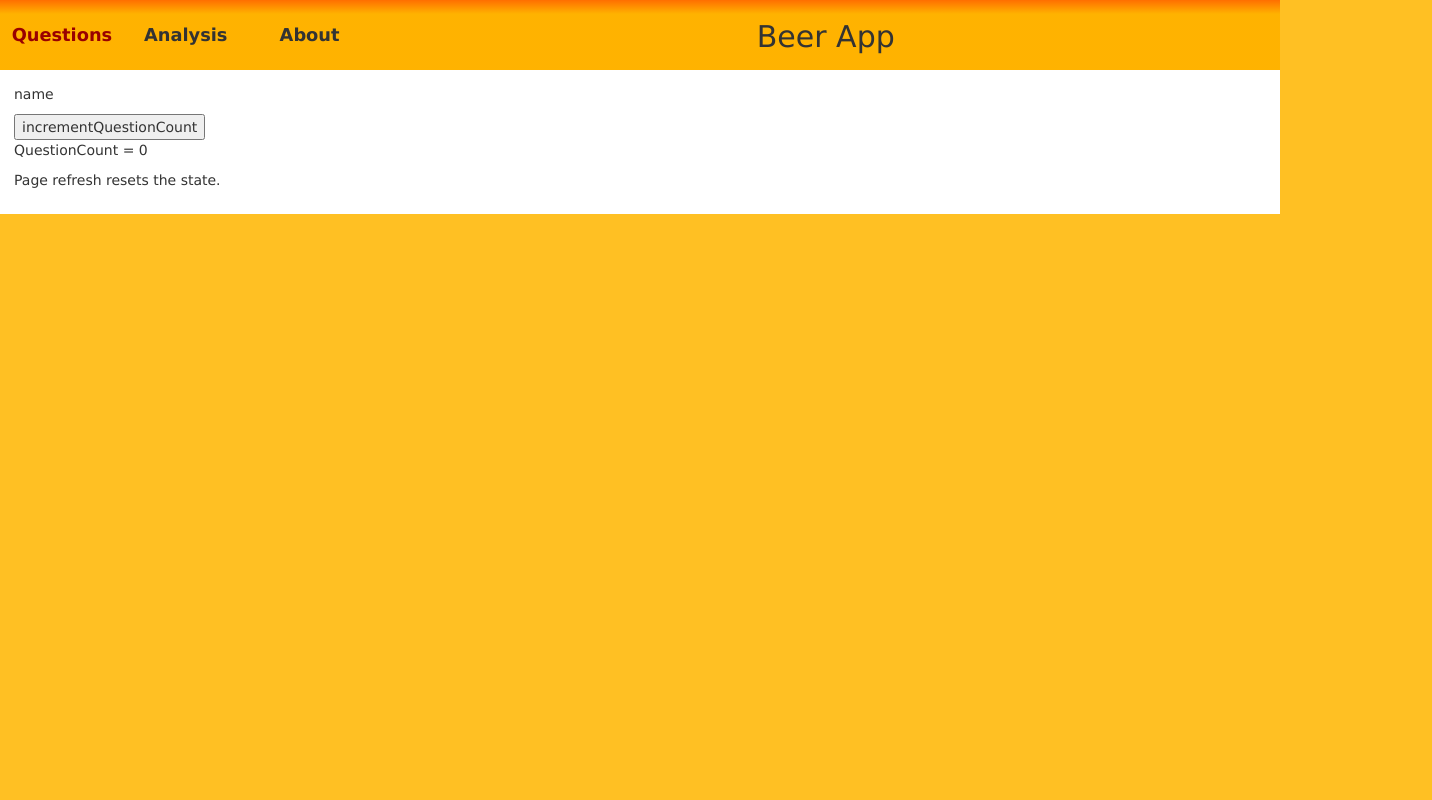
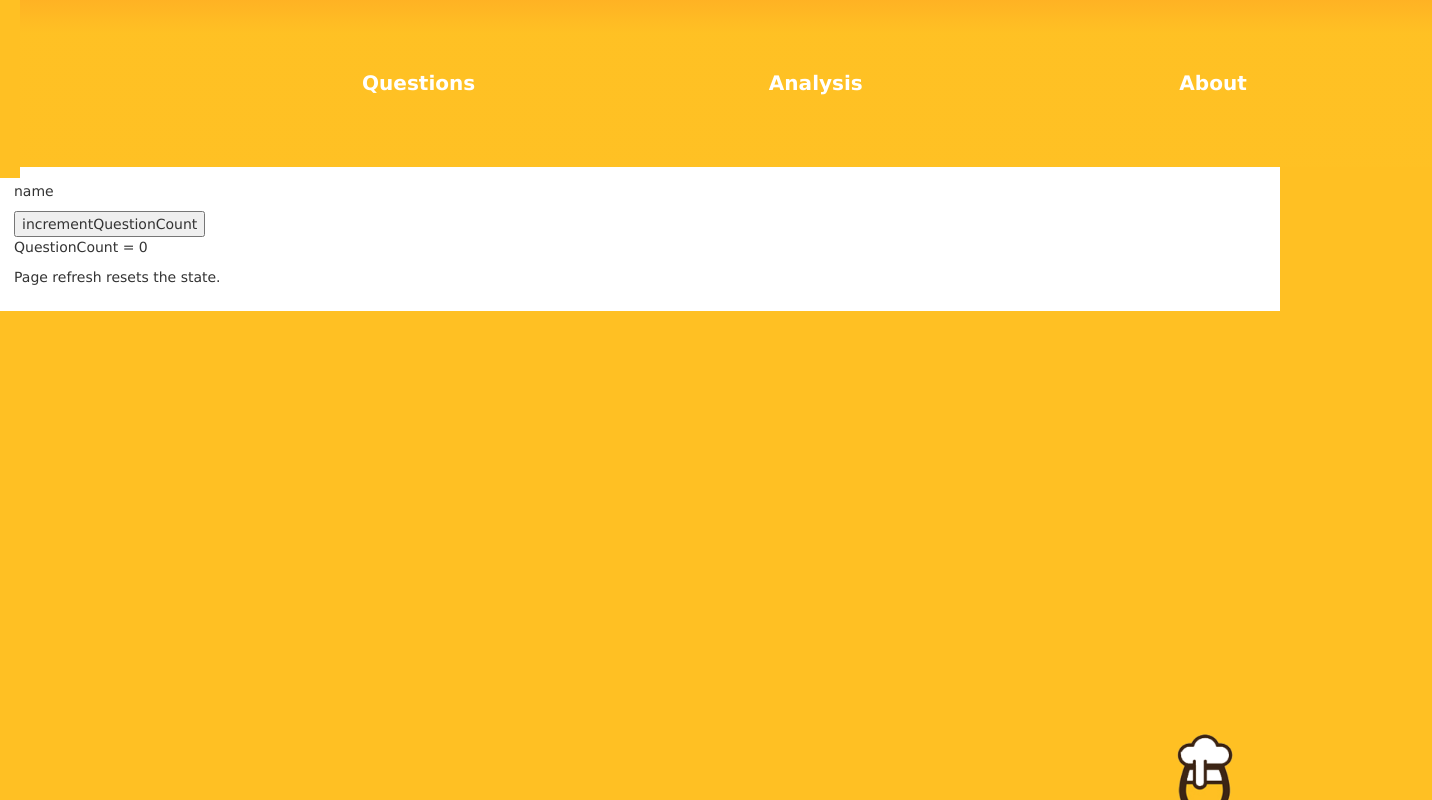
Before and after one commit to Zarathustrai/Zarathustrai.github.io, a React (Create React App) app: page /RenderPage in a window 1280 px wide. Shown: the whole page, 1432 px wide, since content can reach past the window. Built offline with nearby package versions, Linux system fonts and the light colour scheme; data requests are answered from the project's data file.

Commit message:
- Adjusted NavBar.js design - Added logos - Adjusted 'about' page (WIP) - Changed coloring

```diff
--- a/src/App.css
+++ b/src/App.css
@@ -1,35 +1,20 @@
 :root {
-  --light: 43 86% 100%;
-  --medium: 42 100% 50%;
-  --dark: 26 100% 50%;
-}
-
-.center-image{
-  display: compact;
-  justify-content:center; /* horizontally center */
-  /*align-items:center;    !* vertically center *!*/
-  height:150px;
-  width:150px;
-  position: fixed;
-  bottom: -76px;
-  right: -25px;
-  background:transparent;
-}
-
-.center-image img{
-  max-width:100%;
-  max-height:100%;
+  --light: 44, 100%, 57%;
+  --medium: 43, 100%, 57%;
+  --dark: 39, 100%, 57%;
 }
 
 html {
   min-height: 100%;
   height: auto;
-  background: hsl(var(--light) / .2);
+  color: #ffc023;
+
 }
 
 
 .App .navbar-brand {
   font-weight: bold;
+  color: #ffc023;
 }
 
 .App .container{
@@ -45,6 +30,7 @@ html {
 
 .app-header {
   display: grid;
+  color: #ffc023;
   grid-template-columns: auto 1fr auto;
   grid-gap: 1rem;
   background: linear-gradient(to bottom, hsl(var(--dark)) , hsl(var(--medium)) 20%);
@@ -54,16 +40,17 @@ html {
   display: flex;
   flex-direction: column;
   justify-content: space-between;
-  align-items: center;
-  min-height: 5em;
+  align-items: start;
+  min-height: 10em;
+  color: #ffc023;
   /*padding: 1em;*/
 }
 
 .top-left {
   display: flex;
   flex-direction: row;
-  align-items: center;
-  justify-content: center;
+  align-items: start;
+  justify-content: start;
   gap: 0em;
 }
 
@@ -76,23 +63,37 @@ html {
   border: 2px solid gray;
   border-radius: 50%;
   cursor: pointer;
-  background-color: #ffc023;
+  /*background-color: rgba(255, 192, 35, 0.5);*/
 }
 
 .nav {
   display: flex;
   flex-direction: left;
+  color: #ffffff;
   justify-content: center;
   align-items: center;
   font-weight: bold;
-  font-size: 2ch;
-  width: 10ch;
-  height: 100%;
+  font-size: 2.25ch;
+  height: 12ch;
+  width: 28.5ch;
 }
 
+
 .nav:hover {
-  color: hsl(0, 100%, 30%);
+  background-color: #ffc014;
+  transform: translate(0px, -4px);
+  color: #ffffff;
+  box-shadow: 1px 15px 30px 6px rgba(255, 255, 255, 0.2);
 }
+
+.nav:focus {
+  background-color: #5aaa4e;
+}
+
+.nav:focus:hover {
+  color: #5aaa4e;
+}
+
 
 .button {
 
@@ -116,7 +117,7 @@ html {
   align-items: stretch;
   justify-content: center;
   align-content: stretch;
-  gap: 4em;
+  gap: 6em;
 }
 
 .content-padding {
@@ -141,12 +142,12 @@ html {
   /*sets the container as a grid with variable number of columns*/
   width: calc(100% - 2em);
   display:grid;
-  grid-template-columns: repeat(auto-fit, minmax(15rem,1fr));
-  grid-gap: 3em;
-  margin:1em 0 3em;
+  grid-template-columns: repeat(3, 200px);
+  grid-column-gap: 14em;
+  grid-row-gap: 3em;
+  margin:1em 2em 3em;
   justify-items: center;
-
-  padding: 1em;
+  padding: 5em;
 }
 
 .card {
@@ -156,9 +157,9 @@ html {
   align-items: center;
   justify-content: stretch;
   padding: 1em;
-  min-height: 20rem;
-  max-height: 40rem;
-  width: 20rem;
+  min-height: 10rem;
+  max-height: 50rem;
+  width: 34rem;
   border: 2px solid black;
   border-radius: 10px;
 
@@ -249,15 +250,29 @@ img {
   display: grid;
   flex-direction: row;
   gap: 1em;
+  margin-left: 8em;
+  justify-items: center;
+
 }
 .BeerForm > *:not(:nth-last-child(-n+2)) {
-  text-align: left;
+  text-align: center;
   border-radius: 5px;
   border: 2px solid #ffc023;
 }
 .BeerForm > textarea {
+  text-align: center;
   min-height: 8ch;
   max-height: 30ch;
   min-width: 12ch;
   max-width: 30ch;
 }
+.divider{
+  width:12px;
+  height:auto;
+  display:inline-block;
+}
+.divider-width{
+  width:196px;
+  height:auto;
+  display:inline-block;
+}
--- /dev/null
+++ b/src/components/Logo.css
@@ -0,0 +1,22 @@
+.img-smoll{
+    height:150px;
+    width:150px;
+    display: compact;
+    justify-content:center; /* horizontally center */
+    align-items:center;    /* vertically center */
+    position: fixed;
+    bottom: -76px;
+    right: 0;
+    background:transparent;
+}
+.img-big{
+    height:178px;
+    width:178px;
+    display: compact;
+    justify-content:center; /* horizontally center */
+    align-items:center;    /* vertically center */
+    position: absolute;
+    bottom: 622px;
+    right: 1260px;
+    background:transparent;
+}
--- a/src/components/Logo.js
+++ b/src/components/Logo.js
@@ -1,10 +1,15 @@
 import React from 'react';
 import logo from './data/images/logo_text.png';
-
+import "./Logo.css";
 console.log(logo);
 
 function Header() {
-    return <img src={logo} alt="" />;
+    return(
+        <div>
+            <img className="img-smoll" src={logo} alt="" />
+            <img className="img-big" src={logo} alt="" />
+        </div>
+    )
 }
 
 export default Header;
--- a/src/components/NavBar.js
+++ b/src/components/NavBar.js
@@ -1,20 +1,20 @@
 import React from 'react';
 import RenderPage from './RenderPage';
+import Logo from "./Logo";
 
 export default function NavBar({ setPage }) {
 
   return (
     <header className="app-header">
       <div className="top-left">
+          <Logo/>
+          <div className="divider"/>
+          <div className="divider-width"/>
         <div className="nav clickable" onClick={() => setPage("Questions")}>Questions</div>
         <div className="nav clickable" onClick={() => setPage("Analysis")}>Analysis</div>
         <div className="nav clickable" onClick={() => setPage("About")}>About</div>
       </div>
-      <div className="center">
-        <h2>Beer App</h2>
-      </div>
-      <div className="top-right">
-      </div>
     </header>
+
   );
 }
--- a/src/components/RenderPage.js
+++ b/src/components/RenderPage.js
@@ -4,6 +4,7 @@ import About from './About';
 import Analysis from './Analysis';
 import Questions from './Questions';
 import './../App.css';
+import Logo from "./data/images/logo_text.png";
 
 export default function RenderPage() {
   const [page, setPage] = useState("Questions");
@@ -21,16 +22,12 @@ export default function RenderPage() {
 
   return(
     <div>
-      <center-img>
-
-      </center-img>
       <NavBar setPage={setPage}/>
       <div className="content content-padding">
         <About isVisible={visibleAbout}/>
         <Analysis isVisible={visibleAnalysis}/>
         <Questions isVisible={visibleQuestions}/>
       </div>
-
     </div>
   );
 };
--- a/src/components/home/Home.css
+++ b/src/components/home/Home.css
@@ -12,7 +12,7 @@ html {
 .Home .lander .center-image{
     display: compact;
     justify-content:center; /* horizontally center */
-    /*align-items:center;    !* vertically center *!*/
+    align-items:center;    /* vertically center */
     height:150px;
     width:150px;
     position: fixed;
@@ -107,6 +107,7 @@ html {
     width:auto;
     display:inline-block;
 }
+
 .divider{
     width:24px;
     height:auto;
--- a/src/components/home/Home.js
+++ b/src/components/home/Home.js
@@ -2,8 +2,7 @@ import React, { Component } from "react";
 import { Button } from 'react-bootstrap';
 import history from '../../history';
 import "./Home.css";
-import Logo from "../Logo"
-import imgsrc from "../../logo_text.png"
+import logo from "../data/images/logo_text.png";
 
 export default class Home extends Component {
   render() {
@@ -11,8 +10,7 @@ export default class Home extends Component {
       <div className="Home">
         <div className="lander">
             <div className="center-image">
-                <Logo>
-                </Logo>
+                <img className="img-smoll" src={logo} alt="" />
             </div>
             <h1>BEER MENTOR</h1>
           <p>Are you over 18?</p>
```
Also changed, not shown: src/components/data/BebasNeue-Regular.ttf (added).
